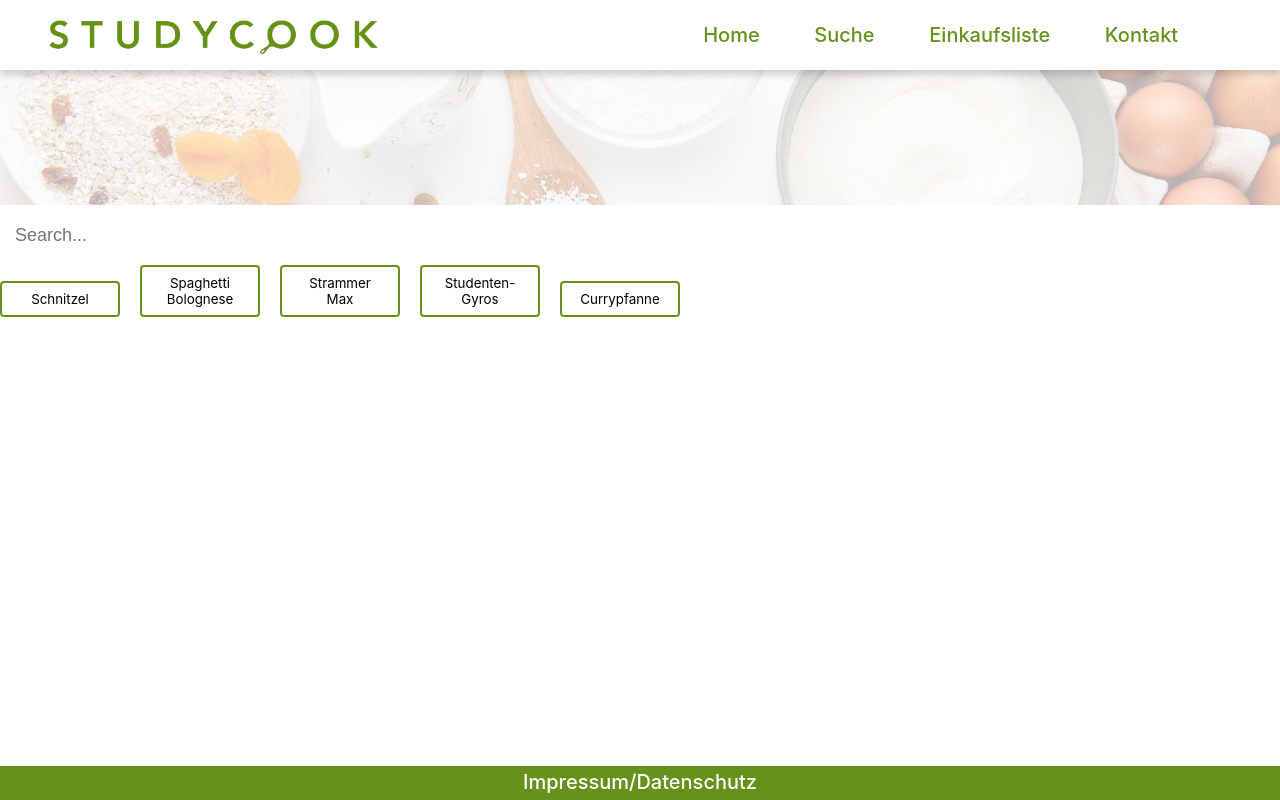
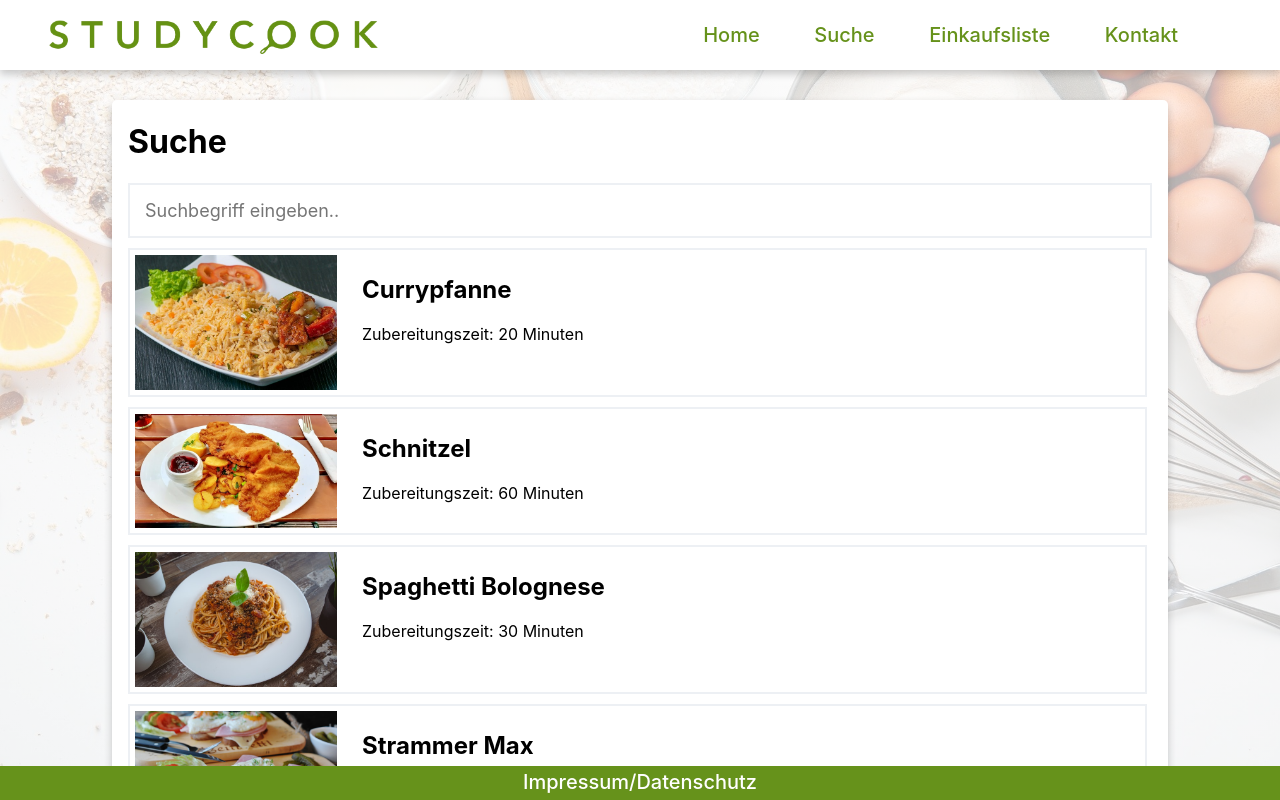
Before and after one commit to MichaelBehringer/Stud-Cook, a React (Create React App) app: page /#/search in a window 1280 px wide. Both pictures are taken after a click on the button "Suche". Built offline with nearby package versions, Linux system fonts and the light colour scheme.

Commit message:
CSS Suchleiste

```diff
--- a/src/Views/Search.js
+++ b/src/Views/Search.js
@@ -6,62 +6,54 @@ import {useState} from 'react';
 
 function Search() {
   return (
-    <div className="App">
-      <SearchBar placeholder="Search..." data={SearchData} />
+    <div className="card cardMain">
+      <h1>Suche</h1>
+      <SearchBar placeholder="Suchbegriff eingeben.." data={SearchData} />
     </div>
   );
 }
 
-
 function SearchBar({ placeholder, data }) {
-  const [filteredData, setFilteredData] = useState([]);
+  const [filteredData, setFilteredData] = useState(data);
   const [wordEntered, setWordEntered] = useState("");
   const navigate = useNavigate();
-  let recipes = require('../data/Recipes.json');
+  let searchWord;
 
   const handleFilter = (event) => {
-    const searchWord = event.target.value;
+    searchWord = event.target.value;
     setWordEntered(searchWord);
+
     const newFilter = data.filter((value) => {
-      return value.name.toLowerCase().includes(searchWord.toLowerCase());
+        return value.name.toLowerCase().includes(searchWord.toLowerCase());
     });
 
-    if (searchWord === "") {
-      setFilteredData([]);
-    } else {
-      setFilteredData(newFilter);
-    }
-  };
-
-  const clearInput = () => {
-    setFilteredData([]);
-    setWordEntered("");
+    setFilteredData(newFilter);
   };
 
   return (
     <div className="search">
       <div className="searchInputs">
-        <input
-          type="text"
-          placeholder={placeholder}
-          value={wordEntered}
-          onChange={handleFilter}
-        />
-
+        <input type="text"  placeholder={placeholder} value={wordEntered} onChange={handleFilter}/>
       </div>
-      {filteredData.length != 0 && (
-        <div className="dataResult">
-          {filteredData.slice(0, 15).map((value, key) => {
+      {
+        <div>
+          {filteredData.slice(0, 15).map((recipe) => {
             return (
-              <a className="dataItem" key={value.id} onClick={() => navigate('/detail/' + value.id)}>
-                <p>{value.name} </p>
-              </a>
+              <div className="flexContainer" onClick={() => navigate('/detail/' + recipe.id)}>
+              <img className="recipePic" alt={recipe.name} src={ require('../images/' + recipe.image) } />
+              <div className="recipeDescription">
+                <h2>{recipe.name}</h2>
+                <p>Zubereitungszeit: {recipe.duration} Minuten</p>
+              </div>
+              </div>
             );
           })}
+
+
         </div>
-      )}
-      {recipes.map((recipe) => <button className="colorThemeButton searchButton" key={recipe.id} onClick={() => navigate('/detail/' + recipe.id)}>{recipe.name}</button>)}
+      }
     </div>
   );
 }
+
 export default Search;
--- a/src/data/Recipes.json
+++ b/src/data/Recipes.json
@@ -1,4 +1,24 @@
 [
+
+    {
+        "id": 4,
+        "name":"Currypfanne",
+        "duration":20,
+        "ingredients":[
+            {"name":"Reis", "amounth": 90, "scale": "g"},
+            {"name":"Hähnchengeschnetzeltes", "amounth": 100, "scale": "g"},
+            {"name":"Knoblauchzehe", "amounth": 1, "scale": "Stück"},
+            {"name":"Champignons", "amounth": 100, "scale": "g"},
+            {"name":"Tomatenmark", "amounth": 1, "scale": "EL"}
+        ],
+        "image": "Currypfanne.jpg",
+        "process": [
+            "Den Reis gemäß der Packungsangabe in einem Topf garen",
+            "In einer Pfanne das Hähnchengeschnetzelte anbraten. Die gehackten Zwiebeln, die gehackten Knoblauchzehen sowie die geviertelten Champignons dazugeben und anschwitzen. Ggf. einen Deckel auf die Pfanne geben und das Fleisch mit dem Gemüse ein paar Minuten dünsten, bis der Reis fertig ist.",
+            "Das Tomatenmark in die ausgetretene Flüssigkeit rühren und den Reis unterheben. Das Gericht mit ordentlich Currypulver abschmecken",
+            "Das Gericht schmeckt natürlich auch mit vielen weiteren Gemüsesorten, die man noch so da hat."
+        ]
+    },
     {
         "id": 0,
         "name":"Schnitzel",
@@ -74,24 +94,5 @@
             "Pommes in den Oven schieben",
             "Wenn das Fleisch soweit durch (d. h. nicht mehr rosa) ist, aus dem Ofen nehmen und noch fünf Minuten ruhen lassen. Dann mit einem scharfen Messer und einer Hilfsgabel in kleine Stücke schneiden. So reicht es für ein bis zwei Tage"
         ]
-    },
-    {
-        "id": 4,
-        "name":"Currypfanne",
-        "duration":20,
-        "ingredients":[
-            {"name":"Reis", "amounth": 90, "scale": "g"},
-            {"name":"Hähnchengeschnetzeltes", "amounth": 100, "scale": "g"},
-            {"name":"Knoblauchzehe", "amounth": 1, "scale": "Stück"},
-            {"name":"Champignons", "amounth": 100, "scale": "g"},
-            {"name":"Tomatenmark", "amounth": 1, "scale": "EL"}
-        ],
-        "image": "Currypfanne.jpg",
-        "process": [
-            "Den Reis gemäß der Packungsangabe in einem Topf garen",
-            "In einer Pfanne das Hähnchengeschnetzelte anbraten. Die gehackten Zwiebeln, die gehackten Knoblauchzehen sowie die geviertelten Champignons dazugeben und anschwitzen. Ggf. einen Deckel auf die Pfanne geben und das Fleisch mit dem Gemüse ein paar Minuten dünsten, bis der Reis fertig ist.",
-            "Das Tomatenmark in die ausgetretene Flüssigkeit rühren und den Reis unterheben. Das Gericht mit ordentlich Currypulver abschmecken",
-            "Das Gericht schmeckt natürlich auch mit vielen weiteren Gemüsesorten, die man noch so da hat."
-        ]
     }
 ]
--- a/src/styles/Contact.css
+++ b/src/styles/Contact.css
@@ -93,16 +93,6 @@
   padding: 15px;
 }
 
-h1 {
-  background-color: white;
-  color: #66921B;
-  padding: 40px;
-  margin: 0 0 50px;
-  font-size: 30px;
-  text-transform: uppercase;
-  font-weight: 700;
-  text-align: center;
-}
 h1 small {
   font-size: 18px;
   display: block;
--- a/src/styles/globalStyles.css
+++ b/src/styles/globalStyles.css
@@ -30,11 +30,21 @@ code {
   margin-bottom: 8px;
 }
 
-.flex-container {
+.flexContainer {
+  width: 100% - 5px;
+  border: solid 2px #EDF0F4;
+  flex-wrap: wrap;
   display: flex;
-  flex-wrap: wrap;
+  margin: 1% 5px 1% 0;
+  padding: 5px 0 5px 5px;
 }
 
+.recipePic{
+  width: 20%;
+  height: auto;
+  display: flex;
+  margin-right: 25px;
+}
 
 .foodIMG {
   display: block;
@@ -272,20 +282,19 @@ ul.indicators{
 }
 
 .searchInputs {
-  margin-top: 105px;
   display: flex;
+  border: solid 2px #EDF0F4;
 }
 
 .search input {
   background-color: white;
   border: 0;
   border-radius: 2px;
-  border-top-right-radius: 0px;
-  border-bottom-right-radius: 0px;
   font-size: 18px;
+  font-family: -apple-system, BlinkMacSystemFont, 'Segoe UI', Roboto, Oxygen, Ubuntu, Cantarell, 'Open Sans', 'Helvetica Neue', sans-serif;
   padding: 15px;
-  height: 30px;
-  width: 300px;
+  height: 10%;
+  width: 100%;
 }
 
 input:focus {
@@ -293,9 +302,8 @@ input:focus {
 }
 
 .dataResult {
-  margin-top: 5px;
-  width: 300px;
-  height: 200px;
+  width: 100%;
+  height: 30%;
   background-color: white;
   box-shadow: rgba(0, 0, 0, 0.35) 0px 5px 15px;
   overflow: hidden;
```
